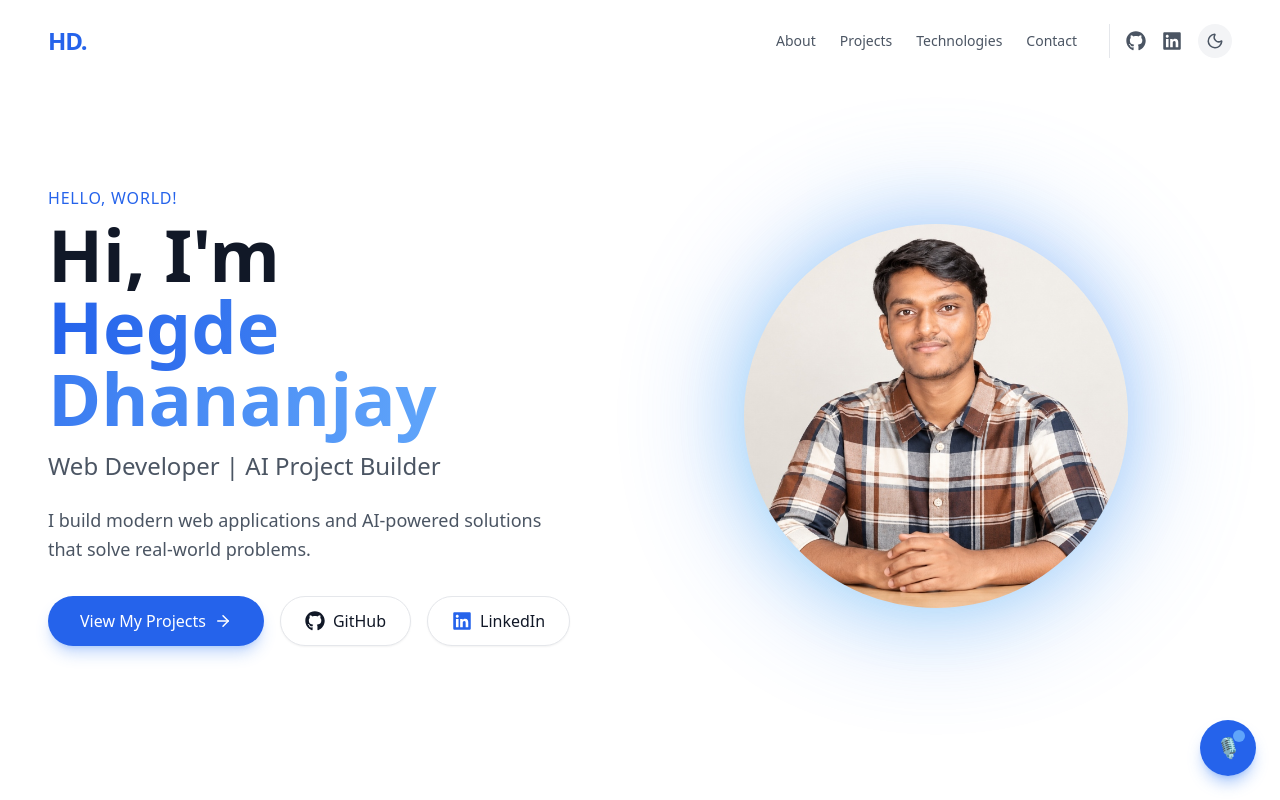
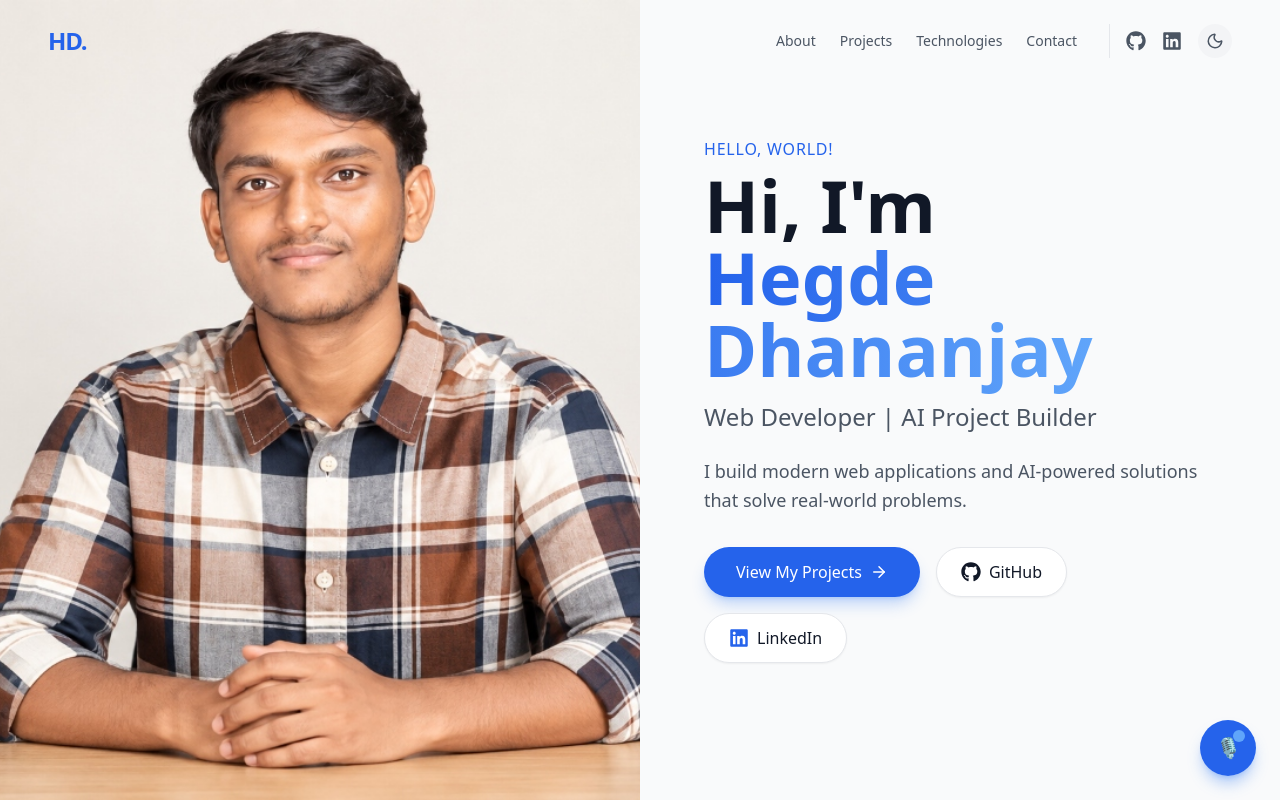
Before and after one commit to Dhananjay2305/project-Hub, a React (Vite) app: page / in a window 1280 px wide. Shown: the top 800 px of the page. Built offline with nearby package versions, Linux system fonts and the light colour scheme.

Commit message:
Change to split screen layout with image on left

```diff
--- a/src/components/Hero.tsx
+++ b/src/components/Hero.tsx
@@ -23,13 +23,19 @@ export const Hero: React.FC = () => {
     setTimeout(() => setCopiedLinkedin(false), 2000);
   };
   return (
-    <section className="min-h-screen flex items-center pt-20 pb-12 overflow-hidden">
-      <div className="container mx-auto px-6 md:px-12 flex flex-col md:flex-row items-center justify-between">
+    <section className="min-h-screen flex flex-col md:flex-row overflow-hidden bg-gray-50 dark:bg-gray-900">
+      {/* Left Side - Full Background Image */}
+      <div className="w-full md:w-1/2 h-[50vh] md:h-screen relative z-0">
+        <img src="/hero-bg.jpg" alt="Hegde Dhananjay" className="w-full h-full object-cover object-center" />
+        {/* Overlay for mobile readability if needed, but since it's a split screen, image is separate */}
+      </div>
 
-        <div className="w-full md:w-1/2 z-10">
+      {/* Right Side - Content */}
+      <div className="w-full md:w-1/2 flex items-center relative z-10">
+        <div className="px-8 md:px-16 py-12 md:py-24 w-full">
           <motion.div
-            initial={{ opacity: 0, y: 20 }}
-            animate={{ opacity: 1, y: 0 }}
+            initial={{ opacity: 0, x: 20 }}
+            animate={{ opacity: 1, x: 0 }}
             transition={{ duration: 0.5 }}
           >
             <p className="text-primary-600 dark:text-primary-400 font-medium tracking-wider mb-2">HELLO, WORLD!</p>
@@ -77,26 +83,6 @@ export const Hero: React.FC = () => {
             </div>
           </motion.div>
         </div>
-
-        <div className="w-full md:w-1/2 mt-12 md:mt-0 relative">
-          <motion.div
-            initial={{ opacity: 0, scale: 0.9 }}
-            animate={{ opacity: 1, scale: 1 }}
-            transition={{ duration: 0.6, delay: 0.2 }}
-            className="relative z-10 flex justify-center"
-          >
-            <div className="relative w-72 h-72 md:w-96 md:h-96">
-              <div className="absolute inset-0 bg-gradient-to-tr from-primary-500 to-blue-300 rounded-full blur-3xl opacity-20 dark:opacity-30 animate-pulse" />
-              <div className="absolute inset-4 bg-gradient-to-bl from-primary-600 to-cyan-400 rounded-full blur-2xl opacity-40 dark:opacity-20" />
-              <div className="absolute inset-0 flex items-center justify-center">
-                <div className="w-full h-full overflow-hidden relative rounded-full">
-                  <img src="/hero-bg.jpg" alt="Hegde Dhananjay" className="w-full h-full object-cover object-center" />
-                </div>
-              </div>
-            </div>
-          </motion.div>
-        </div>
-
       </div>
     </section>
   );
```
